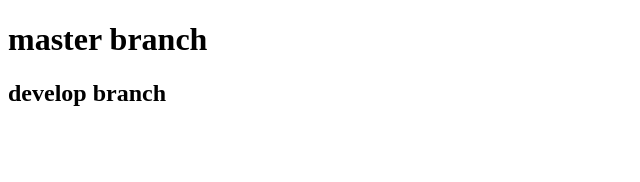
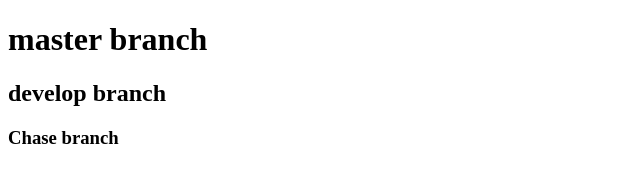
Before and after one commit to ccmalcom/GardenProject-Server, a plain HTML site: page test.html in a window 1280 px wide. Shown: the whole page, without its empty margins (0-640 px from the left). Drawn offline with Linux system fonts and the light colour scheme.

Commit message:
added my branch

```diff
--- a/test.html
+++ b/test.html
@@ -9,5 +9,6 @@
 <body>
     <h1>master branch</h1>
     <h2>develop branch</h2>
+    <h3>Chase branch</h3>
 </body>
 </html>
```
